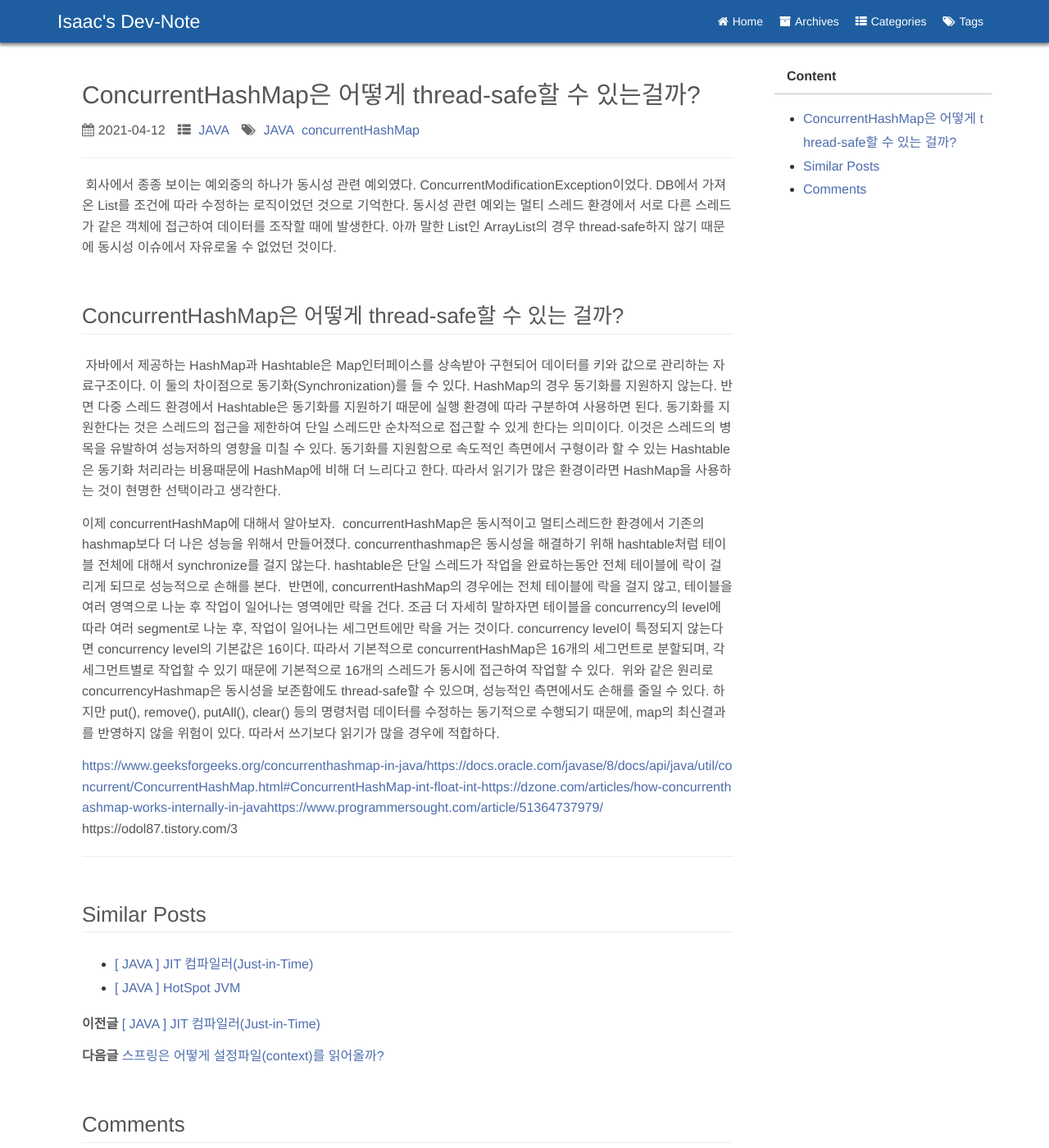
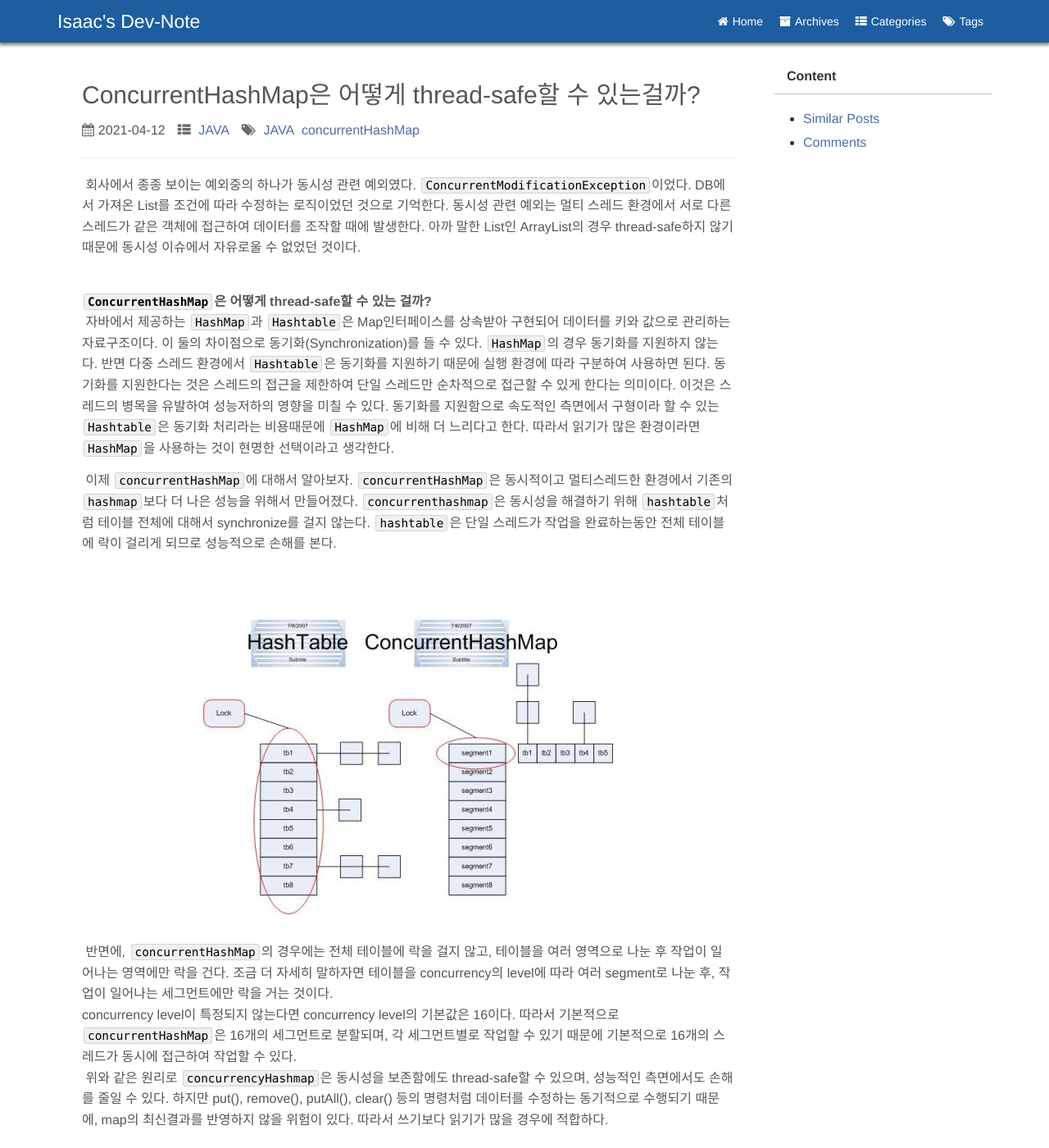
Before and after one commit to isaac1102/isaac1102.github.io, a Jekyll site: the page built from _posts/2021-04-12-concurrentHashMap.md, in a window 1280 px wide and 1400 px high. Shown: the whole window at 82% size. Built offline with Jekyll 4.4.1, drawn with Linux system fonts in a browser that asks for light colours; comment, search, counter and statistics services are not loaded; a style sheet for code colours, icons or effects is not loaded; some of the changed lines change nothing that is shown; some of the changed text lies outside the part shown.

Commit message:
20210414 concurrentHashmap posting

```diff
--- a/_posts/2021-04-12-concurrentHashMap.md
+++ b/_posts/2021-04-12-concurrentHashMap.md
@@ -8,21 +8,27 @@ tags: JAVA concurrentHashMap
 * content
 {:toc}
 
-&nbsp;회사에서 종종 보이는 예외중의 하나가 동시성 관련 예외였다. ConcurrentModificationException이었다. DB에서 가져온 List를 조건에 따라 수정하는 로직이었던 것으로 기억한다. 동시성 관련 예외는 멀티 스레드 환경에서 서로 다른 스레드가 같은 객체에 접근하여 데이터를 조작할 때에 발생한다. 아까 말한 List인 ArrayList의 경우 thread-safe하지 않기 때문에 동시성 이슈에서 자유로울 수 없었던 것이다.
-
-## ConcurrentHashMap은 어떻게 thread-safe할 수 있는 걸까?
-&nbsp;자바에서 제공하는 HashMap과 Hashtable은 Map인터페이스를 상속받아 구현되어 데이터를 키와 값으로 관리하는 자료구조이다.
-이 둘의 차이점으로 동기화(Synchronization)를 들 수 있다. HashMap의 경우 동기화를 지원하지 않는다.
-반면 다중 스레드 환경에서 Hashtable은 동기화를 지원하기 때문에 실행 환경에 따라 구분하여 사용하면 된다. 동기화를 지원한다는 것은 스레드의 접근을 제한하여 단일 스레드만 순차적으로 접근할 수 있게 한다는 의미이다. 이것은 스레드의 병목을 유발하여 성능저하의 영향을 미칠 수 있다.
-동기화를 지원함으로 속도적인 측면에서 구형이라 할 수 있는 Hashtable은 동기화 처리라는 비용때문에 HashMap에 비해 더 느리다고 한다.
-따라서 읽기가 많은 환경이라면 HashMap을 사용하는 것이 현명한 선택이라고 생각한다.
-
-이제 concurrentHashMap에 대해서 알아보자.
-&nbsp;concurrentHashMap은 동시적이고 멀티스레드한 환경에서 기존의 hashmap보다 더 나은 성능을 위해서 만들어졌다. concurrenthashmap은 동시성을 해결하기 위해 hashtable처럼 테이블 전체에 대해서 synchronize를 걸지 않는다. hashtable은 단일 스레드가 작업을 완료하는동안 전체 테이블에 락이 걸리게 되므로 성능적으로 손해를 본다.
-&nbsp;반면에, concurrentHashMap의 경우에는 전체 테이블에 락을 걸지 않고, 테이블을 여러 영역으로 나눈 후 작업이 일어나는 영역에만 락을 건다. 조금 더 자세히 말하자면 테이블을 concurrency의 level에 따라 여러 segment로 나눈 후, 작업이 일어나는 세그먼트에만 락을 거는 것이다. concurrency level이 특정되지 않는다면 concurrency level의 기본값은 16이다. 따라서 기본적으로 concurrentHashMap은 16개의 세그먼트로 분할되며, 각 세그먼트별로 작업할 수 있기 때문에 기본적으로 16개의 스레드가 동시에 접근하여 작업할 수 있다.
-&nbsp;위와 같은 원리로 concurrencyHashmap은 동시성을 보존함에도 thread-safe할 수 있으며, 성능적인 측면에서도 손해를 줄일 수 있다.
-하지만 put(), remove(), putAll(), clear() 등의 명령처럼 데이터를 수정하는 동기적으로 수행되기 때문에, map의 최신결과를 반영하지 않을 위험이 있다. 따라서 쓰기보다 읽기가 많을 경우에 적합하다.
+&nbsp;회사에서 종종 보이는 예외중의 하나가 동시성 관련 예외였다. `ConcurrentModificationException`이었다. DB에서 가져온 List를 조건에 따라 수정하는 로직이었던 것으로 기억한다. 동시성 관련 예외는 멀티 스레드 환경에서 서로 다른 스레드가 같은 객체에 접근하여 데이터를 조작할 때에 발생한다. 아까 말한 List인 ArrayList의 경우 thread-safe하지 않기 때문에 동시성 이슈에서 자유로울 수 없었던 것이다.
+<br>
 
 
-[https://www.geeksforgeeks.org/concurrenthashmap-in-java/](https://www.geeksforgeeks.org/concurrenthashmap-in-java/)[https://docs.oracle.com/javase/8/docs/api/java/util/concurrent/ConcurrentHashMap.html#ConcurrentHashMap-int-float-int-](https://docs.oracle.com/javase/8/docs/api/java/util/concurrent/ConcurrentHashMap.html#ConcurrentHashMap-int-float-int-)[https://dzone.com/articles/how-concurrenthashmap-works-internally-in-java](https://dzone.com/articles/how-concurrenthashmap-works-internally-in-java)[https://www.programmersought.com/article/51364737979/](https://www.programmersought.com/article/51364737979/)
-https://odol87.tistory.com/3
+<strong>`ConcurrentHashMap`은 어떻게 thread-safe할 수 있는 걸까? </strong><br>
+&nbsp;자바에서 제공하는 `HashMap`과 `Hashtable`은 Map인터페이스를 상속받아 구현되어 데이터를 키와 값으로 관리하는 자료구조이다.
+이 둘의 차이점으로 동기화(Synchronization)를 들 수 있다. `HashMap`의 경우 동기화를 지원하지 않는다.
+반면 다중 스레드 환경에서 `Hashtable`은 동기화를 지원하기 때문에 실행 환경에 따라 구분하여 사용하면 된다. 동기화를 지원한다는 것은 스레드의 접근을 제한하여 단일 스레드만 순차적으로 접근할 수 있게 한다는 의미이다. 이것은 스레드의 병목을 유발하여 성능저하의 영향을 미칠 수 있다.
+동기화를 지원함으로 속도적인 측면에서 구형이라 할 수 있는 `Hashtable`은 동기화 처리라는 비용때문에 `HashMap`에 비해 더 느리다고 한다.
+따라서 읽기가 많은 환경이라면 `HashMap`을 사용하는 것이 현명한 선택이라고 생각한다.
+
+&nbsp;이제 `concurrentHashMap`에 대해서 알아보자. `concurrentHashMap`은 동시적이고 멀티스레드한 환경에서 기존의 `hashmap`보다 더 나은 성능을 위해서 만들어졌다. `concurrenthashmap`은 동시성을 해결하기 위해 `hashtable`처럼 테이블 전체에 대해서 synchronize를 걸지 않는다. `hashtable`은 단일 스레드가 작업을 완료하는동안 전체 테이블에 락이 걸리게 되므로 성능적으로 손해를 본다.
+
+<br><br>
+<div style="text-align:center;">
+<img src="/../img/concurrentHashmap.jpg">
+</div>
+<br>
+&nbsp;반면에, `concurrentHashMap`의 경우에는 전체 테이블에 락을 걸지 않고, 테이블을 여러 영역으로 나눈 후 작업이 일어나는 영역에만 락을 건다. 조금 더 자세히 말하자면 테이블을 concurrency의 level에 따라 여러 segment로 나눈 후, 작업이 일어나는 세그먼트에만 락을 거는 것이다.
+concurrency level이 특정되지 않는다면 concurrency level의 기본값은 16이다. 따라서 기본적으로 `concurrentHashMap`은 16개의 세그먼트로 분할되며, 각 세그먼트별로 작업할 수 있기 때문에 기본적으로 16개의 스레드가 동시에 접근하여 작업할 수 있다.
+&nbsp;위와 같은 원리로 `concurrencyHashmap`은 동시성을 보존함에도 thread-safe할 수 있으며, 성능적인 측면에서도 손해를 줄일 수 있다.
+하지만 put(), remove(), putAll(), clear() 등의 명령처럼 데이터를 수정하는 동기적으로 수행되기 때문에, map의 최신결과를 반영하지 않을 위험이 있다. 따라서 쓰기보다 읽기가 많을 경우에 적합하다.
+<br><br>
+>참고 <br><https://www.geeksforgeeks.org/concurrenthashmap-in-java/><br><https://docs.oracle.com/javase/8/docs/api/java/util/concurrent/ConcurrentHashMap.html#ConcurrentHashMap-int-float-int-><br><https://dzone.com/articles/how-concurrenthashmap-works-internally-in-java><br><https://www.programmersought.com/article/51364737979/><br><https://odol87.tistory.com/3><br><https://www.programmersought.com/article/51364737979/>
```
Also changed, not shown: img/concurrentHashmap.jpg (added), 1 other file.
